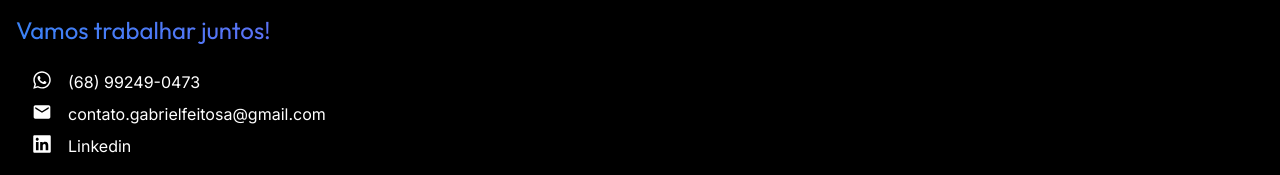
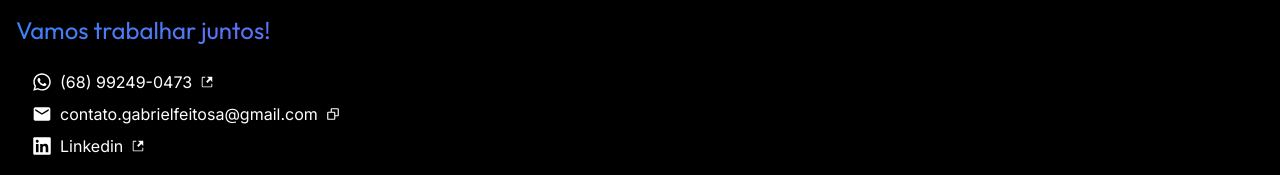
Before and after one commit to br-gabriel/my-portfolio, a Next.js app: page / in a window 1280 px wide. Shown: the part 2446-2621 px from the top of the page. Built offline with nearby package versions, Linux system fonts and the light colour scheme.

Commit message:
added new icons and clipboard function

```diff
--- a/src/components/Footer.jsx
+++ b/src/components/Footer.jsx
@@ -1,13 +1,20 @@
+"use client"
 import Link from "next/link"
 import { Outfit } from "next/font/google"
 import { FaLinkedin, FaWhatsapp } from "react-icons/fa"
 import { MdEmail } from "react-icons/md"
+import { GoLinkExternal } from "react-icons/go"
+import { BiCopy } from "react-icons/bi"
 
 const outfit = Outfit({
     subsets: ['latin']
 })
 
 export default function Footer() {
+    const handleCopyText = () => {
+        navigator.clipboard.writeText("contato.gabrielfeitosa@gmail.com")
+    }
+
     return (
         <footer className="w-full flex justify-center bg-black">
             <div className="w-full max-w-7xl px-4 py-5">
@@ -17,16 +24,25 @@ export default function Footer() {
 
                 <ul className="text-white mt-6 ml-4 flex flex-col gap-2">
                     <li className="flex flex-row gap-4">
-                        <FaWhatsapp size={20}/>
-                        <Link href="https://wa.me/5568992490473" target="blank">(68) 99249-0473</Link>
+                        <Link href="https://wa.me/5568992490473" target="blank" className="flex justify-center items-center gap-2 hover:text-blue-500 transition ease-in-out">
+                            <FaWhatsapp size={20} />
+                            (68) 99249-0473
+                            <GoLinkExternal size={14} />
+                        </Link>
                     </li>
                     <li className="flex flex-row gap-4">
-                        <MdEmail size={20}/>
-                        contato.gabrielfeitosa@gmail.com
+                        <button onClick={handleCopyText} className="flex justify-center items-center gap-2 hover:text-blue-500 transition ease-in-out">
+                            <MdEmail size={20} />
+                            contato.gabrielfeitosa@gmail.com
+                            <BiCopy size={14} />
+                        </button>
                     </li>
                     <li className="flex flex-row gap-4">
-                        <FaLinkedin size={20}/>
-                        <Link href="https://www.linkedin.com/in/gabriel-silva-feitosa/" target="blank">Linkedin</Link>
+                        <Link href="https://www.linkedin.com/in/gabriel-silva-feitosa/" target="blank" className="flex justify-center items-center gap-2 hover:text-blue-500 transition ease-in-out">
+                            <FaLinkedin size={20} />
+                            Linkedin
+                            <GoLinkExternal size={14} />
+                        </Link>
                     </li>
                 </ul>
             </div>
```
